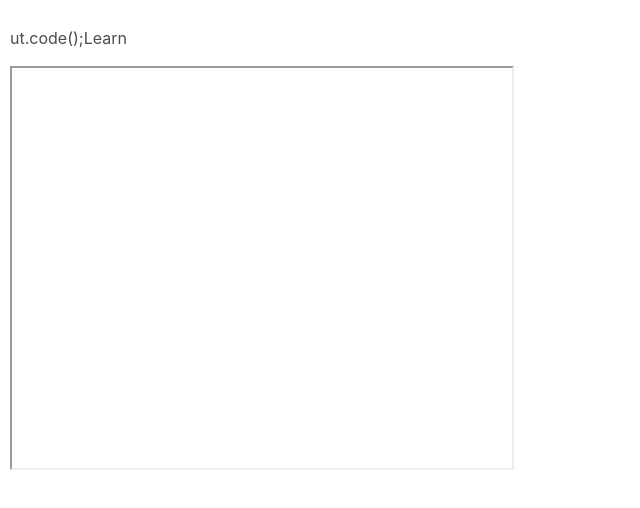
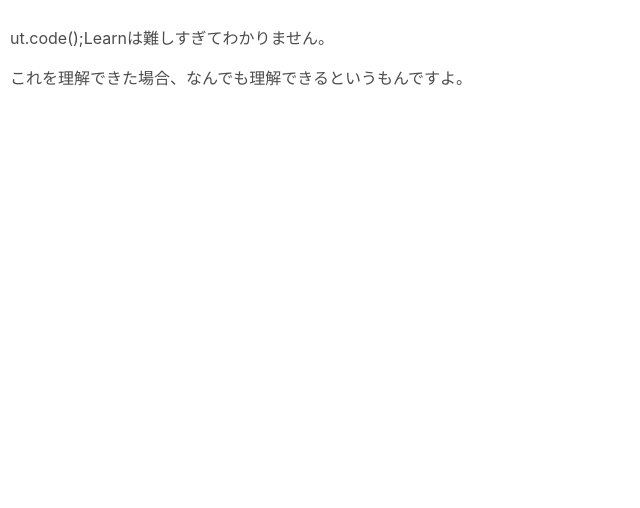
Before and after one commit to random776/hover-tippy, a React (Vite) app: page / in a window 1280 px wide. Shown: the top 508 px of the page, without its empty margins (0-640 px from the left). Built offline with nearby package versions, Linux system fonts and the light colour scheme.

Commit message:
make possible to change html

```diff
--- a/public/hoge.html
+++ b/public/hoge.html
@@ -1,14 +1,2 @@
-<!DOCTYPE html>
-<html lang="en">
-  <head>
-    <meta charset="UTF-8" />
-    <meta http-equiv="X-UA-Compatible" content="IE=edge" />
-    <meta name="viewport" content="width=device-width, initial-scale=1.0" />
-    <title>Document</title>
-    <link rel="stylesheet" href="./hoge.css">
-  </head>
-  <body>
-    <p>ut.code();Learnは難しすぎてわかりません。</p>
-    <p>これを理解できた場合、なんでも理解できるというもんですよ。</p>
-  </body>
-</html>
+<p>ut.code();Learnは難しすぎてわかりません。</p>
+<p>これを理解できた場合、なんでも理解できるというもんですよ。</p>
--- a/src/App.tsx
+++ b/src/App.tsx
@@ -8,8 +8,7 @@
 import TestMd from "/test.md?url";
 import { mdModify } from "./utils/mdModify";
 import Hoge from "/hoge.html?url";
-// import parse, { DOMNode, domToReact } from "html-react-parser";
-// import { JSX } from "react/jsx-runtime";
+import parse from "html-react-parser";
 
 export default function App() {
   const [text, setText] = useState("");
@@ -29,26 +28,37 @@
       .catch((error) => console.error("Error fetching data:", error));
   }, []);
 
-  // const rep = html.replace(
-  // "ut.code();Learn",
-  // "<Tippy content={<Markdown rehypePlugins={[rehypeKatex]} remarkPlugins={[remarkMath]}>{mdModify(text, 'ut.code();Learn')}</Markdown>}<p>ut.code();Learn</p></Tippy>"
-  // );
+  const primer = html.split("ut.code();Learn");
+  const rep = primer.join("<p class='utcodeLearn'>ut.code();Learn</p>");
 
+  const options = {
+    replace({ attribs }: { attribs: any }) {
+      if (!attribs) {
+        return;
+      }
+
+      if (attribs.class === "utcodeLearn") {
         return (
-    <>
           <Tippy
             content={
-          <Markdown rehypePlugins={[rehypeKatex]} remarkPlugins={[remarkMath]}>
+              <Markdown
+                rehypePlugins={[rehypeKatex]}
+                remarkPlugins={[remarkMath]}
+              >
                 {mdModify(text, "ut.code();Learn")}
               </Markdown>
             }
           >
-        <p>ut.code();Learn</p>
+            <span>ut.code();Learn</span>
           </Tippy>
+        );
+      }
+    },
+  };
 
-      <p>
-        <iframe width="500" height="400" srcDoc={html}></iframe>
-      </p>
+  return (
+    <>
+      <p>{parse(rep, options)}</p>
     </>
   );
 }
--- a/src/utils/mdModify.tsx
+++ b/src/utils/mdModify.tsx
@@ -11,9 +11,7 @@
         })
       : [];
 
-  const learnSection = modifiedSections.find(
-    (section: { title: any }) => section.title === title
-  );
+  const learnSection = modifiedSections.find((item) => item.title === title);
   const learnContent = learnSection ? learnSection.content : "";
   return learnContent;
 }
```
Lines whose indentation alone changed are shown as unchanged.
